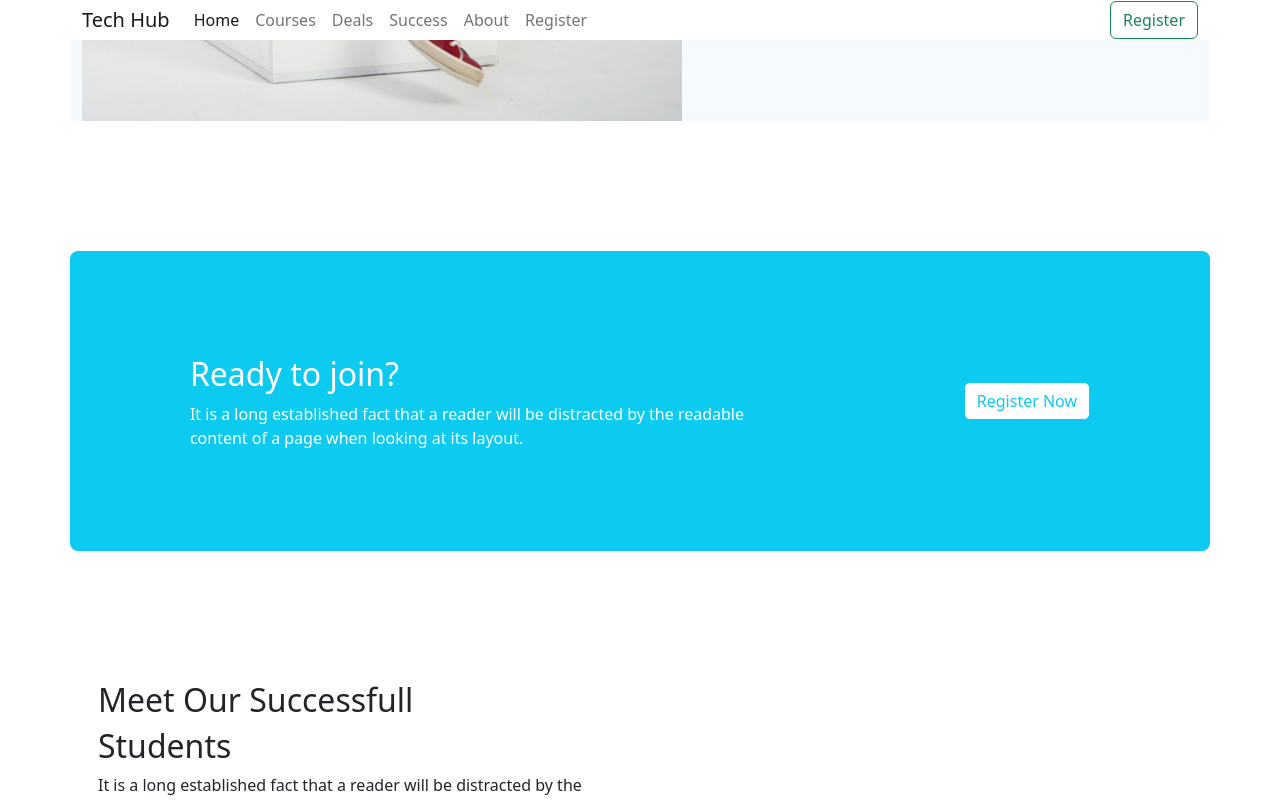
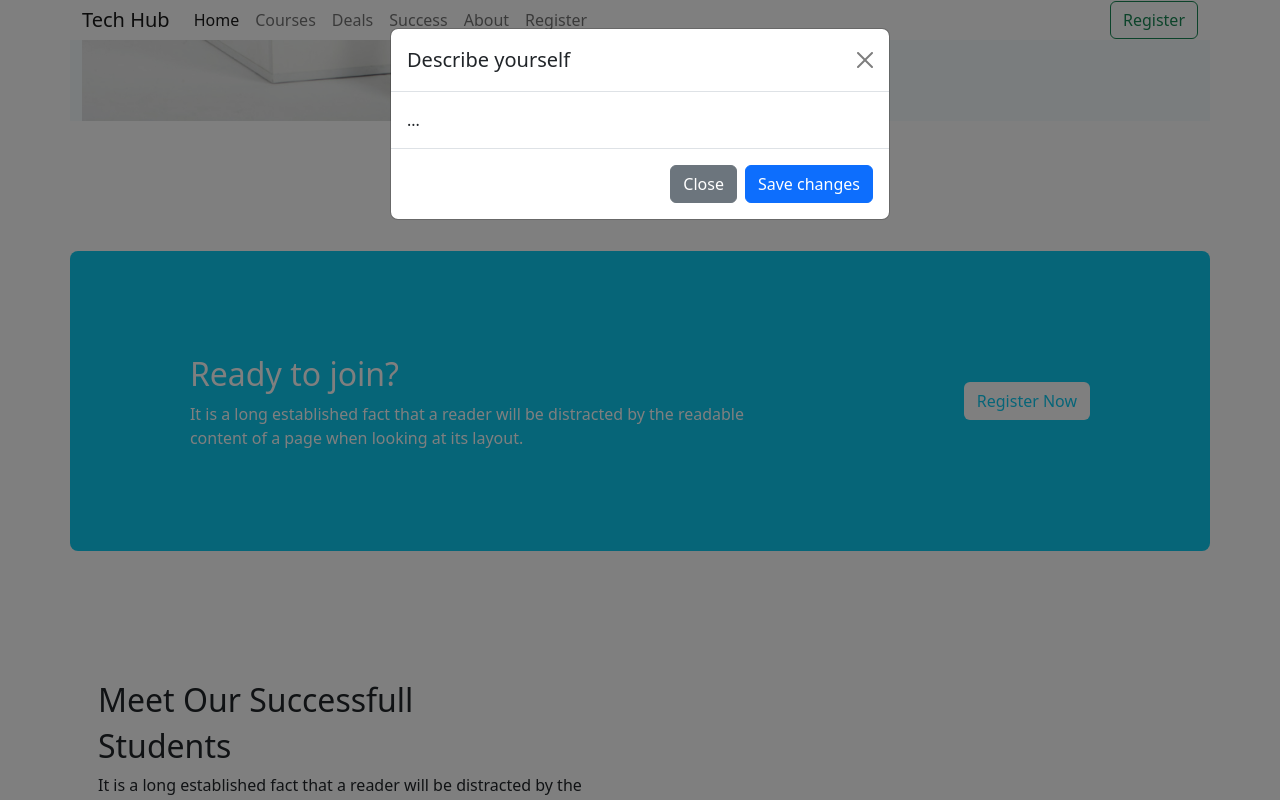
Before and after one commit to tuhin902/tech-hub, a plain HTML site: page index.html in a window 1280 px wide. Both pictures are taken after a click on the button "Register Now". Shown: the part 2532-3332 px from the top of the page. Drawn offline with nearby package versions, Linux system fonts and the light colour scheme.

Commit message:
modal finished

```diff
--- a/index.html
+++ b/index.html
@@ -238,7 +238,30 @@
                 <p>It is a long established fact that a reader will be distracted by the readable content of a page when
                     looking at its layout.</p>
             </div>
-            <button class="btn bg-white text-info">Register Now</button>
+            <!-- Button trigger modal -->
+            <button type="button" class="btn bg-white text-info " data-bs-toggle="modal" data-bs-target="#exampleModal">
+                Register Now
+            </button>
+
+            <!-- Modal -->
+            <div class="modal fade" id="exampleModal" tabindex="-1" aria-labelledby="exampleModalLabel"
+                aria-hidden="true">
+                <div class="modal-dialog">
+                    <div class="modal-content">
+                        <div class="modal-header">
+                            <h5 class="modal-title" id="exampleModalLabel">Describe yourself</h5>
+                            <button type="button" class="btn-close" data-bs-dismiss="modal" aria-label="Close"></button>
+                        </div>
+                        <div class="modal-body">
+                            ...
+                        </div>
+                        <div class="modal-footer">
+                            <button type="button" class="btn btn-secondary" data-bs-dismiss="modal">Close</button>
+                            <button type="button" class="btn btn-primary">Save changes</button>
+                        </div>
+                    </div>
+                </div>
+            </div>
         </section>
 
         <!------------------
@@ -405,7 +428,7 @@
         <!------------------
              Companies Start
         -------------------- -->
-        <div class="container companies d-none d-lg-block">
+        <div class="container  d-none d-lg-block">
             <h1 class="text-center">Trusted by over 800+ companies</h1>
             <div class="d-flex justify-content-between">
                 <span><img src="./images/company/company-1.png" alt=""></span>
--- a/styles/style.css
+++ b/styles/style.css
@@ -11,7 +11,6 @@
 }
 
 .explore-banner {
-
     margin-bottom: 130px;
     background-color: #F4FAFD;
     ;
```
